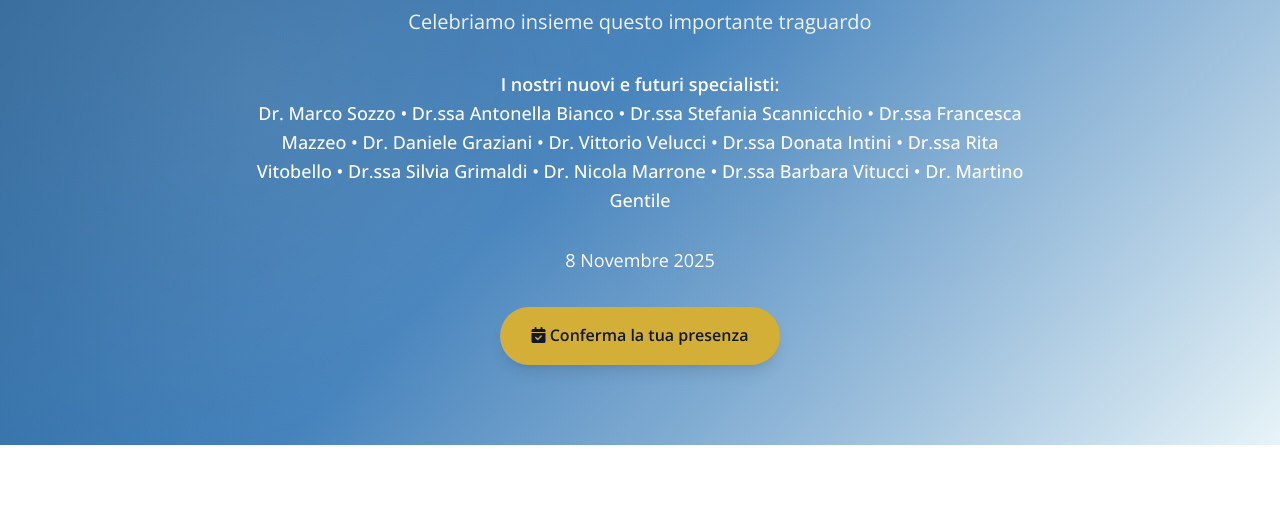
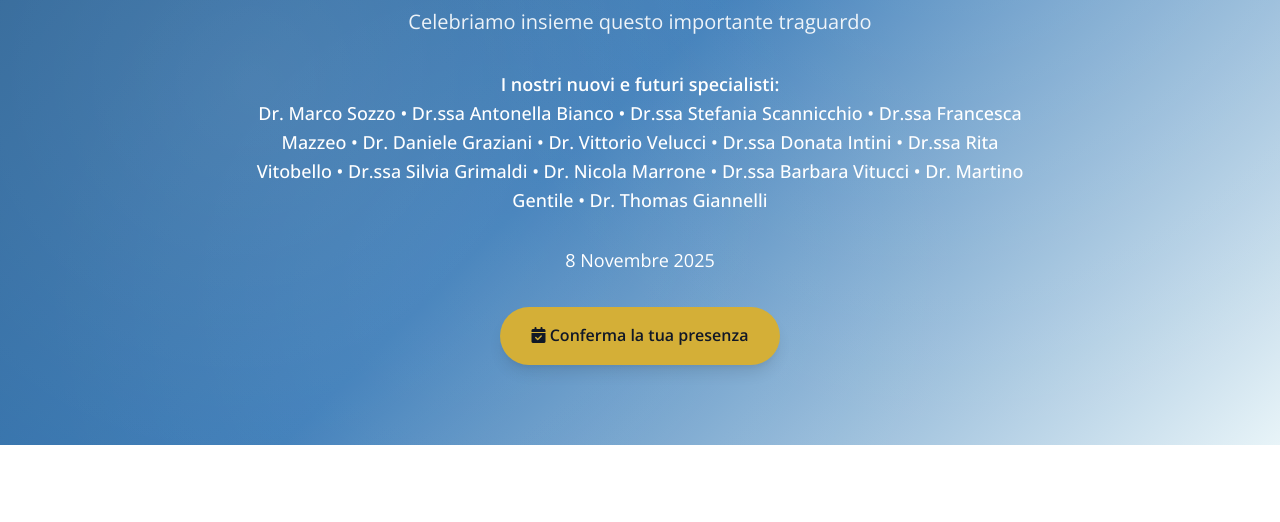
Before and after one commit to fedele93/specializzazioneneurologia, a plain HTML site: page index.html in a window 1280 px wide. Shown: the part 272-794 px from the top of the page. Drawn offline with nearby package versions, Linux system fonts and the light colour scheme.

Commit message:
Update index.html

```diff
--- a/index.html
+++ b/index.html
@@ -1060,7 +1060,7 @@
             <p class="hero-subtitle">Celebriamo insieme questo importante traguardo</p>
             <div class="graduates-list">
                 <strong>I nostri nuovi e futuri specialisti:</strong><br>
-                Dr. Marco Sozzo • Dr.ssa Antonella Bianco • Dr.ssa Stefania Scannicchio • Dr.ssa Francesca Mazzeo • Dr. Daniele Graziani • Dr. Vittorio Velucci • Dr.ssa Donata Intini • Dr.ssa Rita Vitobello • Dr.ssa Silvia Grimaldi • Dr. Nicola Marrone • Dr.ssa Barbara Vitucci • Dr. Martino Gentile
+                Dr. Marco Sozzo • Dr.ssa Antonella Bianco • Dr.ssa Stefania Scannicchio • Dr.ssa Francesca Mazzeo • Dr. Daniele Graziani • Dr. Vittorio Velucci • Dr.ssa Donata Intini • Dr.ssa Rita Vitobello • Dr.ssa Silvia Grimaldi • Dr. Nicola Marrone • Dr.ssa Barbara Vitucci • Dr. Martino Gentile • Dr. Thomas Giannelli
             </div>
             <p style="font-size: 1.125rem; margin-bottom: 2rem;">8 Novembre 2025</p>
             <a href="#rsvp" class="cta-button">
```
